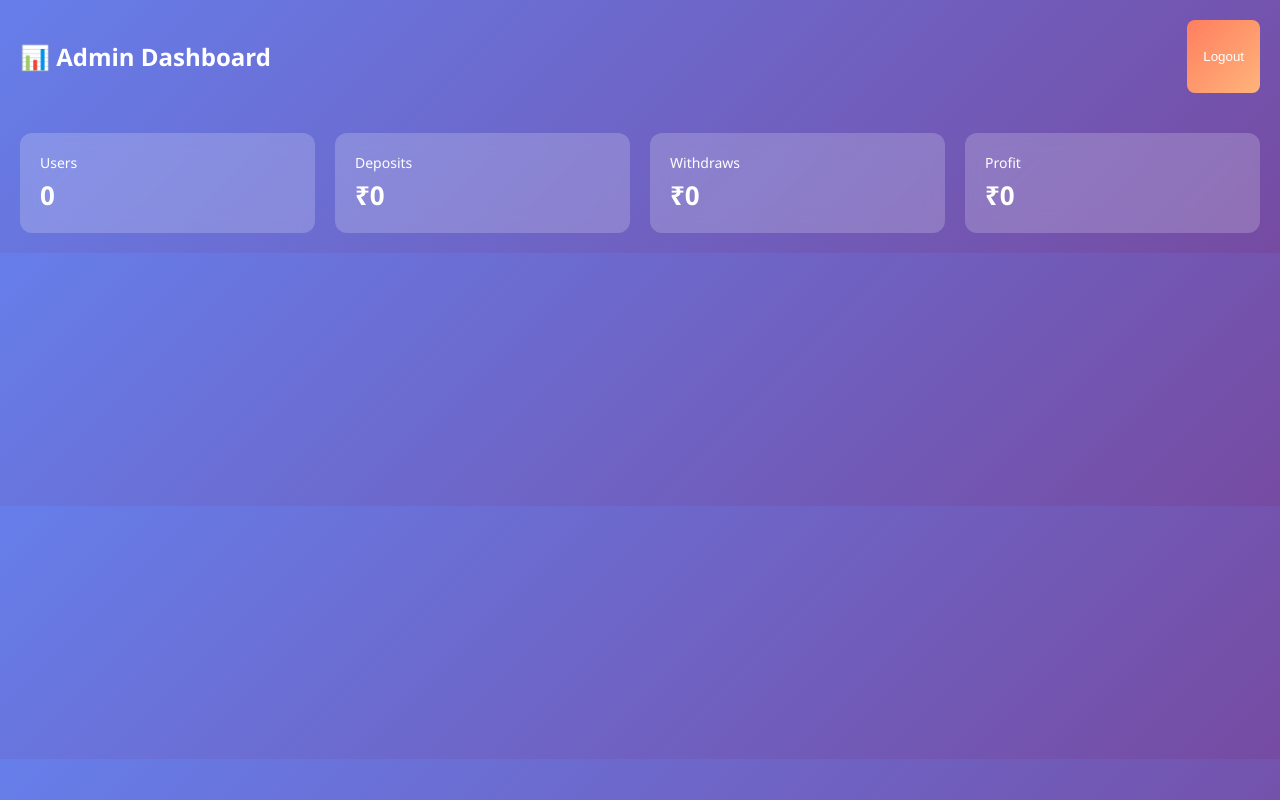
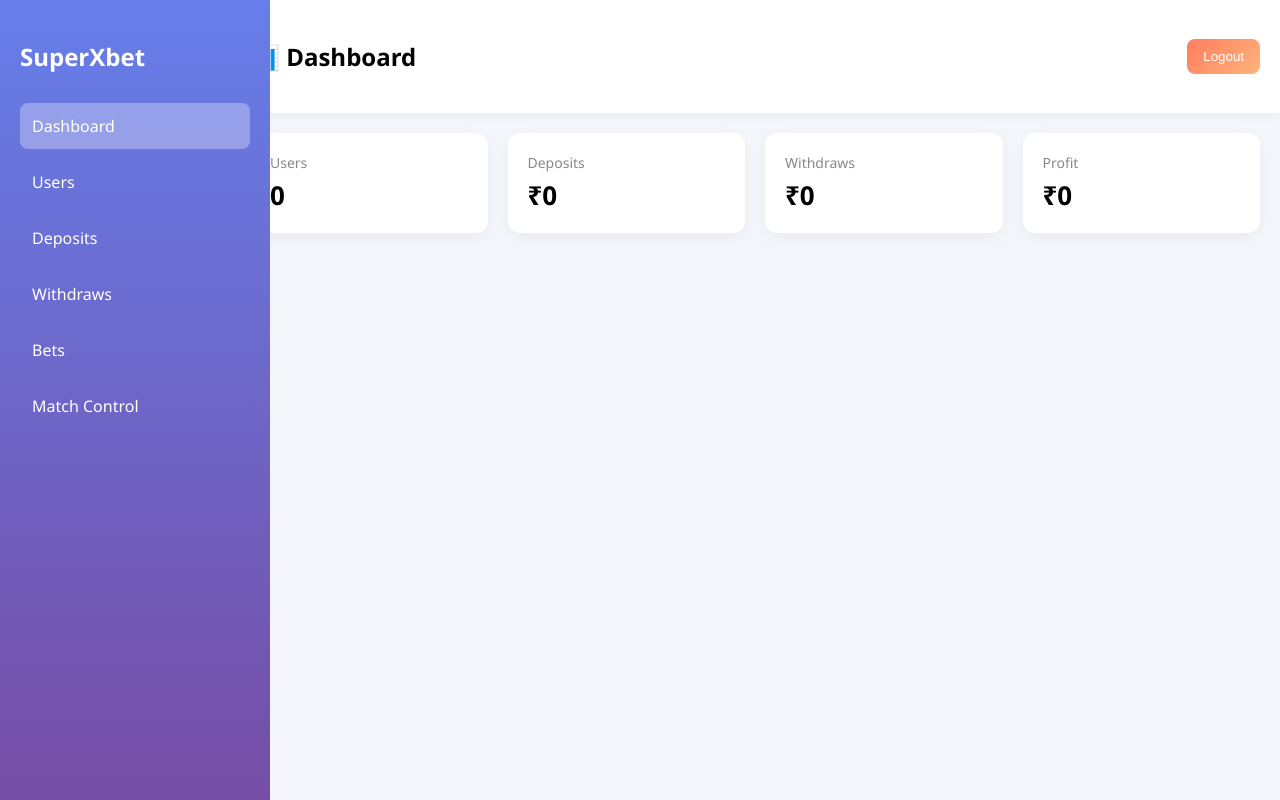
Before and after one commit to azasr4u/superxbet-backend, a website: page public/admin/dashboard.html in a window 1280 px wide. Drawn offline with Linux system fonts and the light colour scheme; no server answers; sample sign-in values are in the browser's storage.

Commit message:
upgrade dashboard to pro layout with sidebar

```diff
--- a/public/admin/dashboard.html
+++ b/public/admin/dashboard.html
@@ -2,20 +2,66 @@
 <html>
 <head>
 <meta charset="UTF-8">
-<title>Dashboard</title>
+<title>Admin Dashboard</title>
 
 <style>
 body {
   margin:0;
   font-family:Segoe UI;
-  background: linear-gradient(135deg,#667eea,#764ba2);
-  color:white;
+  display:flex;
+  background:#f4f6fb;
 }
 
+/* SIDEBAR */
+.sidebar {
+  width:230px;
+  height:100vh;
+  background: linear-gradient(180deg,#667eea,#764ba2);
+  color:white;
+  padding:20px;
+  position:fixed;
+}
+
+.sidebar h2 {
+  margin-bottom:30px;
+}
+
+.menu {
+  margin-top:20px;
+}
+
+.menu a {
+  display:block;
+  padding:12px;
+  margin-bottom:10px;
+  color:white;
+  text-decoration:none;
+  border-radius:8px;
+  transition:0.3s;
+}
+
+.menu a:hover {
+  background:rgba(255,255,255,0.2);
+}
+
+.active {
+  background:rgba(255,255,255,0.3);
+}
+
+/* MAIN */
+.main {
+  margin-left:230px;
+  width:100%;
+}
+
+/* TOPBAR */
 .topbar {
   display:flex;
   justify-content:space-between;
+  align-items:center;
   padding:20px;
+  background:white;
+  box-shadow:0 2px 10px rgba(0,0,0,0.05);
 }
 
 .logout {
@@ -27,6 +73,7 @@ body {
   cursor:pointer;
 }
 
+/* CONTENT */
 .container {
   padding:20px;
 }
@@ -38,14 +85,15 @@ body {
 }
 
 .card {
-  background:rgba(255,255,255,0.2);
-  backdrop-filter:blur(10px);
+  background:white;
   padding:20px;
   border-radius:12px;
+  box-shadow:0 5px 15px rgba(0,0,0,0.05);
 }
 
 .title {
   font-size:14px;
+  color:#888;
 }
 
 .value {
@@ -58,11 +106,30 @@ body {
 
 <body>
 
+<!-- SIDEBAR -->
+<div class="sidebar">
+  <h2>SuperXbet</h2>
+
+  <div class="menu">
+    <a class="active">Dashboard</a>
+    <a href="/admin/users.html">Users</a>
+    <a href="/admin/deposits.html">Deposits</a>
+    <a href="/admin/withdraws.html">Withdraws</a>
+    <a href="/admin/bets.html">Bets</a>
+    <a href="/admin/odds.html">Match Control</a>
+  </div>
+</div>
+
+<!-- MAIN -->
+<div class="main">
+
+  <!-- TOPBAR -->
   <div class="topbar">
-  <h2>📊 Admin Dashboard</h2>
+    <h2>📊 Dashboard</h2>
     <button class="logout" onclick="logout()">Logout</button>
   </div>
 
+  <!-- CONTENT -->
   <div class="container">
 
     <div class="grid">
@@ -89,14 +156,13 @@ body {
 
   </div>
 
+</div>
+
 <script>
 
-// 🔒 AUTH PROTECT
+// 🔒 AUTH
 const token = localStorage.getItem("adminToken");
-
-if (!token) {
-  window.location.href = "/admin/login.html";
-}
+if (!token) window.location.href = "/admin/login.html";
 
 // 🚪 LOGOUT
 function logout(){
@@ -104,15 +170,11 @@ function logout(){
   window.location.href = "/admin/login.html";
 }
 
-// 📊 LOAD DASHBOARD DATA
+// 📊 LOAD DATA
 async function loadDashboard(){
-
   try {
-
     const res = await fetch("/api/admin/dashboard", {
-      headers: {
-        Authorization: "Bearer " + token
-      }
+      headers: { Authorization: "Bearer " + token }
     });
 
     const d = await res.json();
@@ -125,15 +187,11 @@ async function loadDashboard(){
     document.getElementById("profit").innerText = "₹" + profit;
 
   } catch (err) {
-    console.log("Dashboard error:", err);
+    console.log(err);
+  }
 }
 
-}
-
-// 🔄 AUTO REFRESH (REAL-TIME)
 setInterval(loadDashboard, 3000);
-
-// FIRST LOAD
 loadDashboard();
 
 </script>
```
Lines whose indentation alone changed are shown as unchanged.
